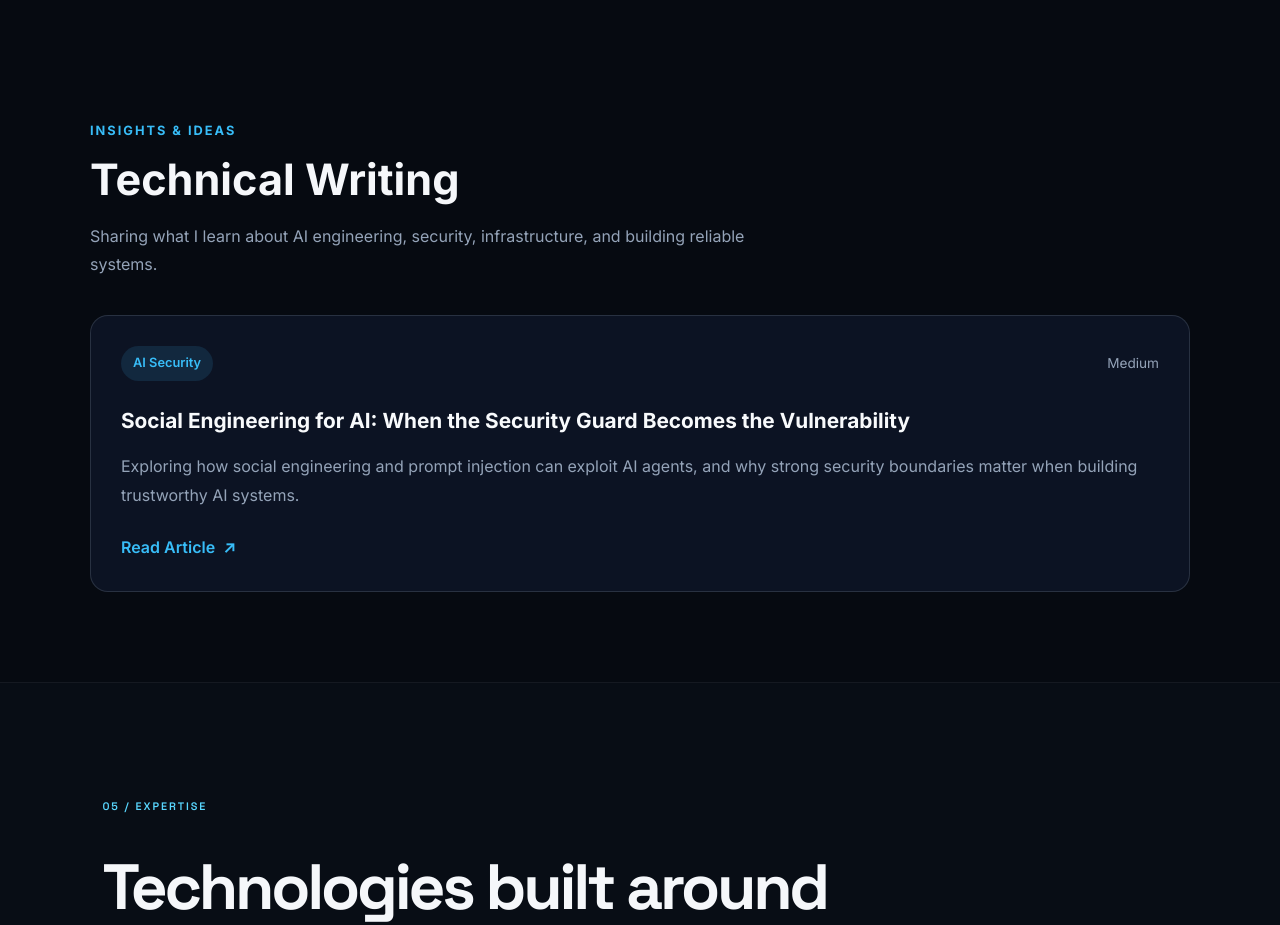
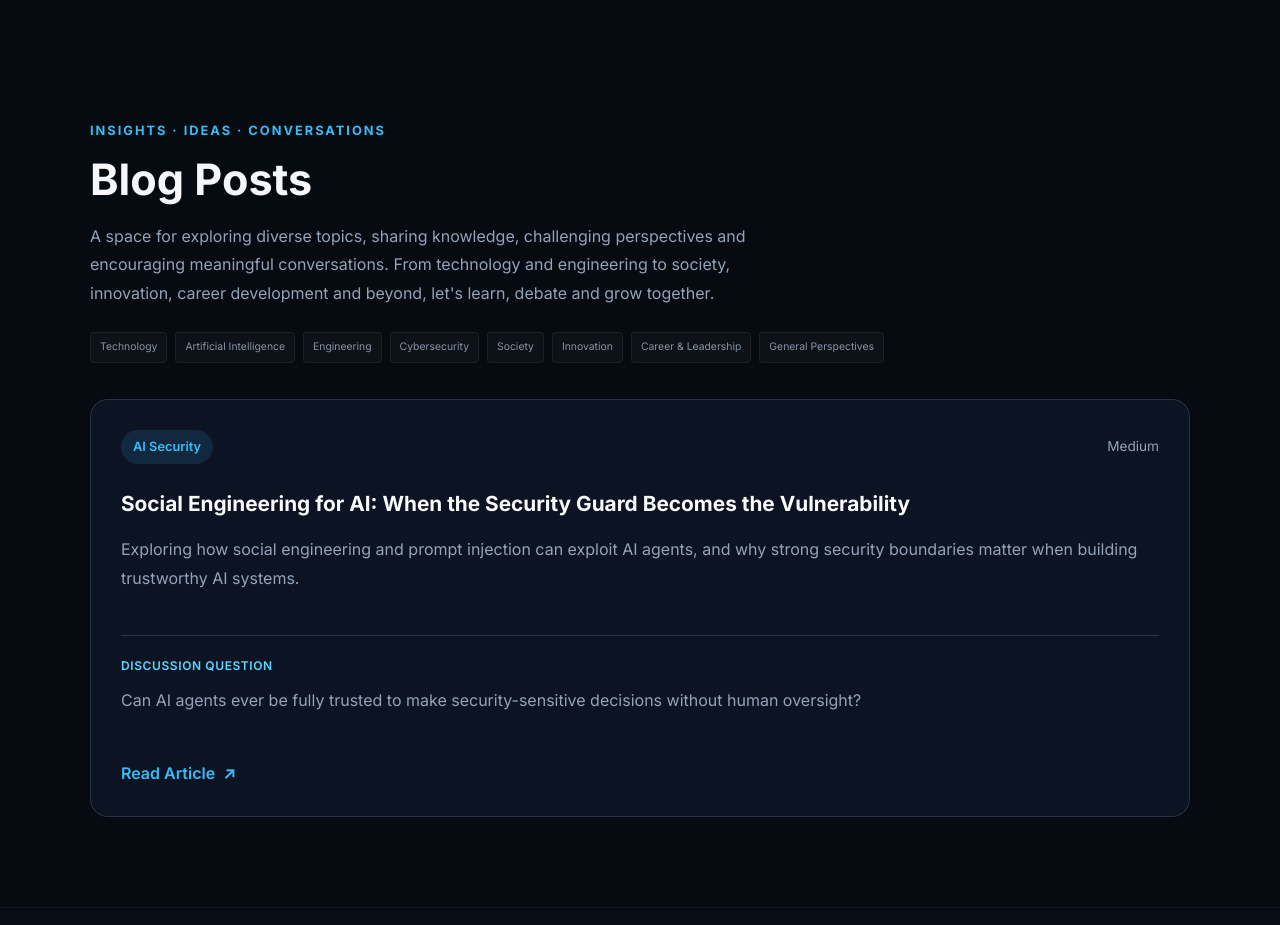
Before and after one commit to komolafetemitope14/portfolio, a React (Vite) app: page / in a window 1280 px wide. Shown: the part 8400-9325 px from the top of the page. Built offline with nearby package versions, Linux system fonts and the light colour scheme.

Commit message:
Expand blog section to encourage learning and open discussions

```diff
--- a/src/sections/Blog.jsx
+++ b/src/sections/Blog.jsx
@@ -1,4 +1,16 @@
+
 import "./Blog.css";
+
+const topics = [
+  "Technology",
+  "Artificial Intelligence",
+  "Engineering",
+  "Cybersecurity",
+  "Society",
+  "Innovation",
+  "Career & Leadership",
+  "General Perspectives",
+];
 
 const articles = [
   {
@@ -8,6 +20,8 @@ const articles = [
       "Exploring how social engineering and prompt injection can exploit AI agents, and why strong security boundaries matter when building trustworthy AI systems.",
     category: "AI Security",
     platform: "Medium",
+    discussion:
+      "Can AI agents ever be fully trusted to make security-sensitive decisions without human oversight?",
     url:
       "https://medium.com/@komolafetemitope14/social-engineering-for-ai-when-the-security-guard-becomes-the-vulnerability-54a4e2cf0a41",
   },
@@ -18,12 +32,35 @@ function Blog() {
     <section id="blog" className="blog-section">
       <div className="blog-container">
         <div className="blog-heading">
-          <span className="blog-eyebrow">INSIGHTS & IDEAS</span>
-          <h2>Technical Writing</h2>
+          <span className="blog-eyebrow">
+            INSIGHTS · IDEAS · CONVERSATIONS
+          </span>
+
+          <h2>Blog Posts</h2>
+
           <p>
-            Sharing what I learn about AI engineering, security,
-            infrastructure, and building reliable systems.
+            A space for exploring diverse topics, sharing
+            knowledge, challenging perspectives and
+            encouraging meaningful conversations. From
+            technology and engineering to society,
+            innovation, career development and beyond,
+            let's learn, debate and grow together.
           </p>
+
+          <div
+            className="project-technologies"
+            style={{
+              display: "flex",
+              flexWrap: "wrap",
+              gap: "8px",
+              marginTop: "24px",
+              marginBottom: "24px",
+            }}
+          >
+            {topics.map((topic) => (
+              <span key={topic}>{topic}</span>
+            ))}
+          </div>
         </div>
 
         <div className="blog-grid">
@@ -33,13 +70,46 @@ function Blog() {
                 <span className="blog-category">
                   {article.category}
                 </span>
+
                 <span className="blog-platform">
                   {article.platform}
                 </span>
               </div>
 
               <h3>{article.title}</h3>
+
               <p>{article.description}</p>
+
+              {article.discussion && (
+                <div
+                  style={{
+                    borderTop: "1px solid #293544",
+                    paddingTop: "16px",
+                    marginTop: "16px",
+                    marginBottom: "20px",
+                  }}
+                >
+                  <span
+                    style={{
+                      color: "#59d7ff",
+                      fontSize: "0.75rem",
+                      fontWeight: 600,
+                      letterSpacing: "0.05em",
+                    }}
+                  >
+                    DISCUSSION QUESTION
+                  </span>
+
+                  <p
+                    style={{
+                      marginTop: "10px",
+                      lineHeight: 1.7,
+                    }}
+                  >
+                    {article.discussion}
+                  </p>
+                </div>
+              )}
 
               <a
                 href={article.url}
```
